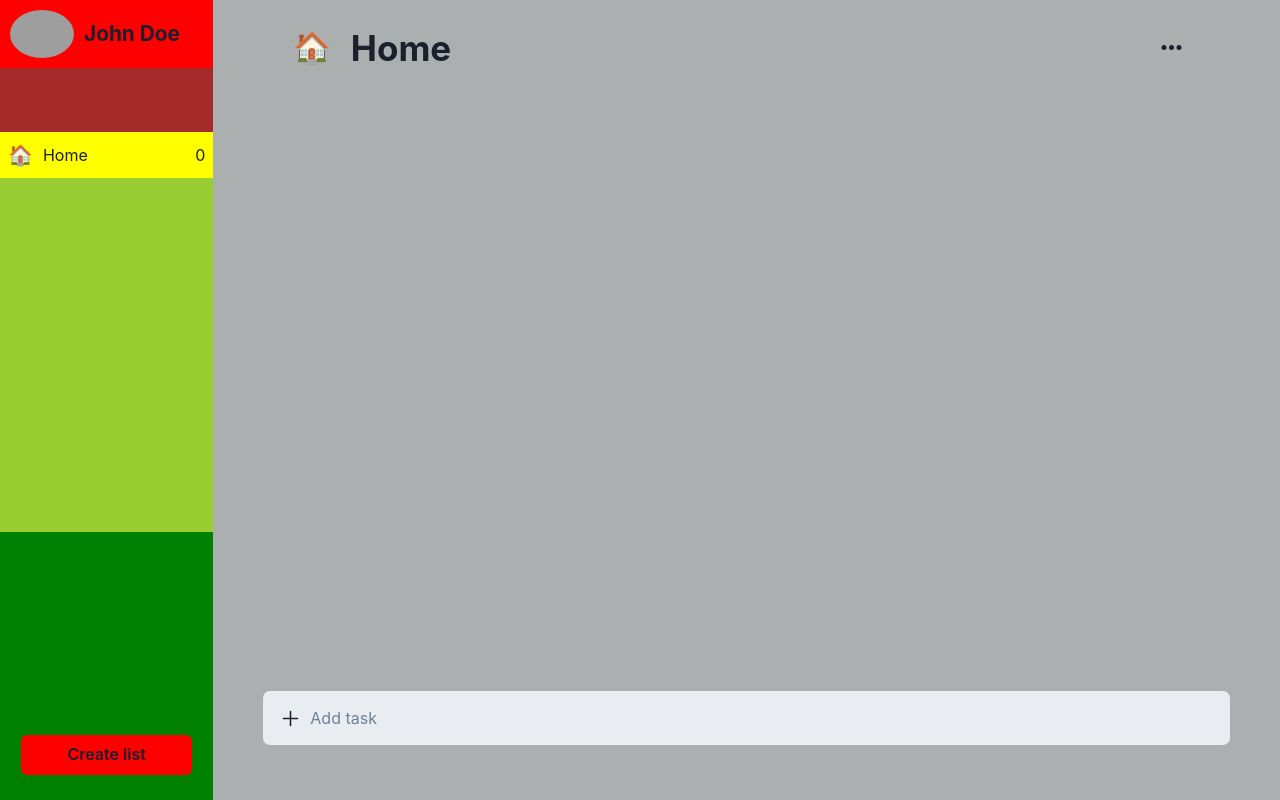
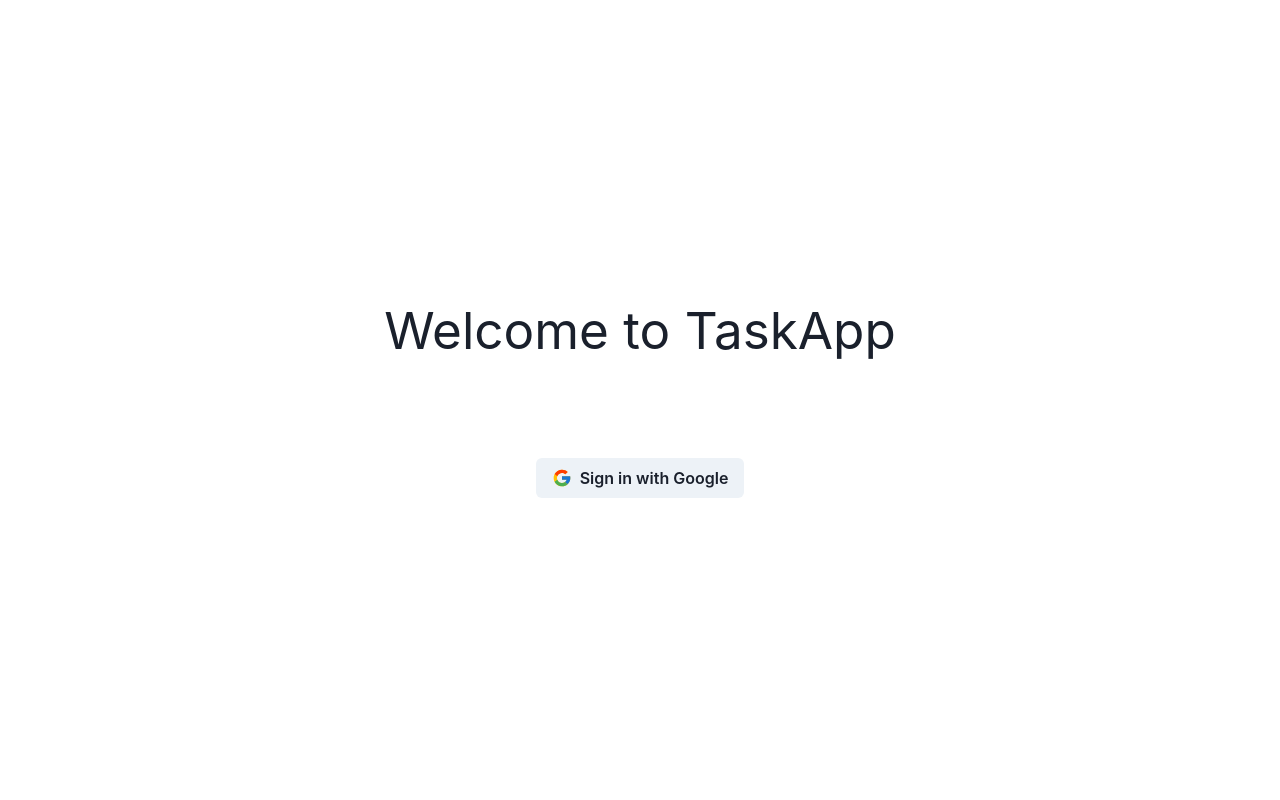
Before and after one commit to N-A-C-H-O/TaskApp, a React app: page /login in a window 1280 px wide. Built offline with nearby package versions, Linux system fonts and the light colour scheme; no server answers; grey boxes are pictures that could not be loaded; the HTML template or start-up script is replaced by a standard one.

Commit message:
feat: add Login component and use methods of Firebase

```diff
--- a/package.json
+++ b/package.json
@@ -20,6 +20,7 @@
     "react-dom": "^18.2.0",
     "react-icons": "^4.10.1",
     "uuid": "^9.0.0",
+    "wouter": "^2.11.0",
     "zustand": "^4.3.8"
   },
   "devDependencies": {
--- a/src/App.tsx
+++ b/src/App.tsx
@@ -1,7 +1,23 @@
 import Home from "./components/Home";
+import Login from "./components/Login";
+import { Route, Redirect } from "wouter";
 
 function App() {
-  return <Home />;
+
+  /* const ProtectedRoute = ({children}) => {
+    if (true) {
+      return <Redirect to="/login" />
+    }
+
+    return children
+  } */
+
+  return(
+    <div>
+      <Route path="/"><Home/></Route>
+      <Route path="/login"><Login/></Route>
+    </div>
+  )
 }
 
 export default App;
--- a/src/components/Home.tsx
+++ b/src/components/Home.tsx
@@ -1,8 +1,18 @@
 import { Grid } from "@chakra-ui/react";
 import TaskContainer from "./TaskContainer";
 import Navbar from "./Navbar";
+import { onAuthStateChanged } from "firebase/auth";
+import { auth } from "../config";
+import { useEffect } from "react";
 
 function Home() {
+
+  useEffect(() => {
+    onAuthStateChanged(auth, (user) => {
+      console.log(user)
+    })
+  }, []);
+
   return (
     <Grid templateColumns={{ md: "1fr 2fr", lg: "1fr 4fr", xl: "1fr 5fr" }} height="100vh">
       <Navbar />
--- /dev/null
+++ b/src/components/Login.tsx
@@ -0,0 +1,24 @@
+import { GoogleAuthProvider, signInWithPopup } from "firebase/auth";
+import { auth } from "../config";
+
+import { Box, Flex, Button, Icon } from "@chakra-ui/react"
+import { FcGoogle } from "react-icons/fc";
+
+const Login = () => {
+  const provider = new GoogleAuthProvider();
+
+  const handleClick: React.MouseEventHandler<HTMLButtonElement> = async () => {
+    const response = await signInWithPopup(auth, provider);
+
+    console.log(response.user);
+  }
+
+  return (
+    <Flex justify="center" alignItems="center" h="100vh" flexDirection="column" gap="100px">
+        <h1>Welcome to TaskApp</h1>
+        <Button onClick={handleClick} leftIcon={<Icon as={FcGoogle} fontSize={20}/>}>Sign in with Google</Button>
+    </Flex>
+  )
+}
+
+export default Login
```
Also changed, not shown: 1 other file (tests, documents, lock files or other folders).
